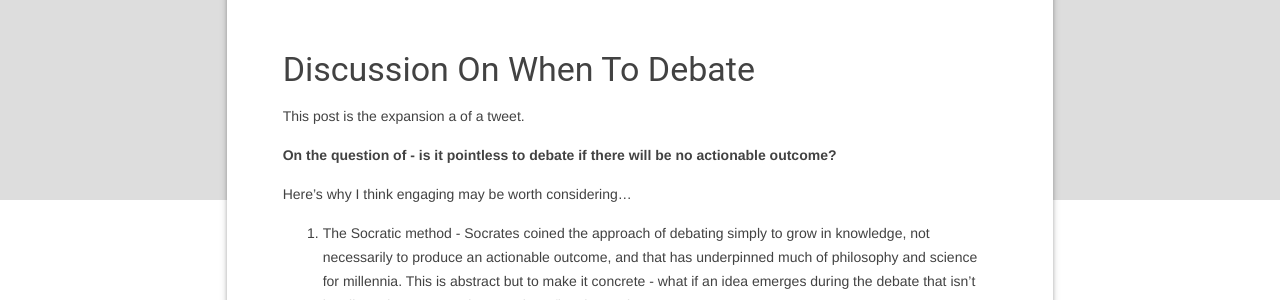
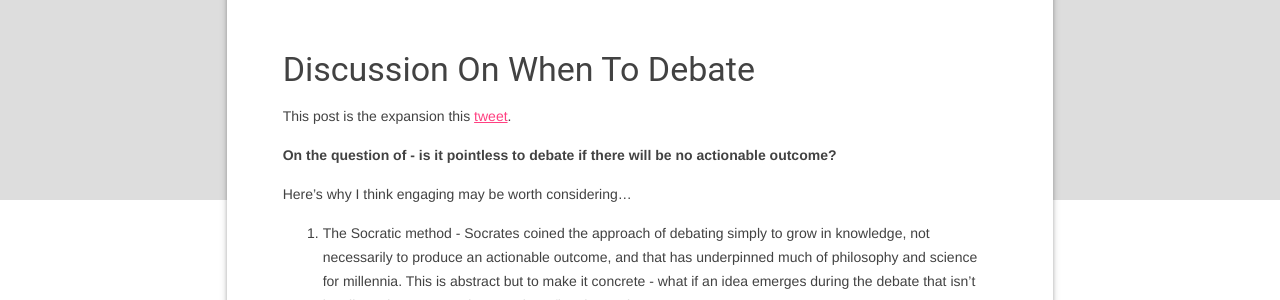
Before and after one commit to theirishpenguin/theirishpenguin.github.io, a Jekyll site: the page public/2018/09/09/2018-09-09-discussion-on-when-to-debate.html, which Jekyll copies as it is, in a window 1280 px wide. Shown: the part 224-524 px from the top of the page. Built offline with Jekyll 4.4.1, drawn with Linux system fonts in a browser that asks for light colours; nearby versions of some CDN libraries; comment, search, counter and statistics services are not loaded.

Commit message:
Updated link to tweet.

```diff
--- a/_posts/2018-09-09-discussion-on-when-to-debate.markdown
+++ b/_posts/2018-09-09-discussion-on-when-to-debate.markdown
@@ -10,7 +10,7 @@ tags:
 - Philosophy
 ---
 
-This post is the expansion a of a tweet.
+This post is the expansion this [tweet](https://twitter.com/theirishpenguin/status/1038930632339058689).
 
 **On the question of - is it pointless to debate if there will be no actionable outcome?**
 
--- a/public/2018/09/09/2018-09-09-discussion-on-when-to-debate.html
+++ b/public/2018/09/09/2018-09-09-discussion-on-when-to-debate.html
@@ -7,7 +7,7 @@
   <meta name="viewport" content="width=device-width, initial-scale=1">
 
   <title>Discussion On When To Debate</title>
-  <meta name="description" content="This post is the expansion a of a tweet.">
+  <meta name="description" content="This post is the expansion this tweet.">
 
   <link rel="canonical" href="http://www.theirishpenguin.com/2018/09/09/2018-09-09-discussion-on-when-to-debate.html">
   <link rel="alternate" type="application/rss+xml" title="The Irish Penguin" href="http://www.theirishpenguin.com/feed.xml" />
@@ -113,7 +113,7 @@
       </div>
       <h3>Discussion On When To Debate</h3>
       <article class="post-content">
-        <p><p>This post is the expansion a of a tweet.</p>
+        <p><p>This post is the expansion this <a href="https://twitter.com/theirishpenguin/status/1038930632339058689">tweet</a>.</p>
 
 <p><strong>On the question of - is it pointless to debate if there will be no actionable outcome?</strong></p>
 
--- a/public/feed.xml
+++ b/public/feed.xml
@@ -6,13 +6,13 @@
 </description>
     <link>http://www.theirishpenguin.com/</link>
     <atom:link href="http://www.theirishpenguin.com/feed.xml" rel="self" type="application/rss+xml"/>
-    <pubDate>Sun, 09 Sep 2018 23:16:52 +0000</pubDate>
-    <lastBuildDate>Sun, 09 Sep 2018 23:16:52 +0000</lastBuildDate>
+    <pubDate>Sun, 09 Sep 2018 23:24:20 +0000</pubDate>
+    <lastBuildDate>Sun, 09 Sep 2018 23:24:20 +0000</lastBuildDate>
     <generator>Jekyll v3.2.1</generator>
 
       <item>
         <title>Discussion On When To Debate</title>
-        <description>&lt;p&gt;This post is the expansion a of a tweet.&lt;/p&gt;
+        <description>&lt;p&gt;This post is the expansion this &lt;a href=&quot;https://twitter.com/theirishpenguin/status/1038930632339058689&quot;&gt;tweet&lt;/a&gt;.&lt;/p&gt;
 
 &lt;p&gt;&lt;strong&gt;On the question of - is it pointless to debate if there will be no actionable outcome?&lt;/strong&gt;&lt;/p&gt;
 
--- a/public/index.html
+++ b/public/index.html
@@ -117,7 +117,7 @@
       </div>
       <div class="mdl-card__supporting-text">
         <span>Sep 9, 2018</span>
-        <p><p>This post is the expansion a of a tweet.</p>
+        <p><p>This post is the expansion this <a href="https://twitter.com/theirishpenguin/status/1038930632339058689">tweet</a>.</p>
 
 </p>
       </div>
```
